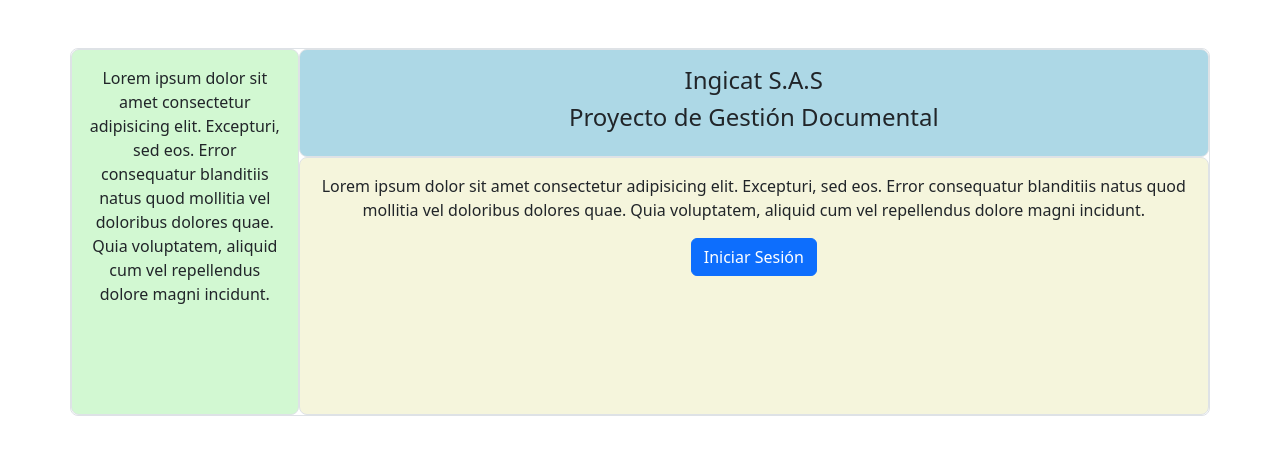
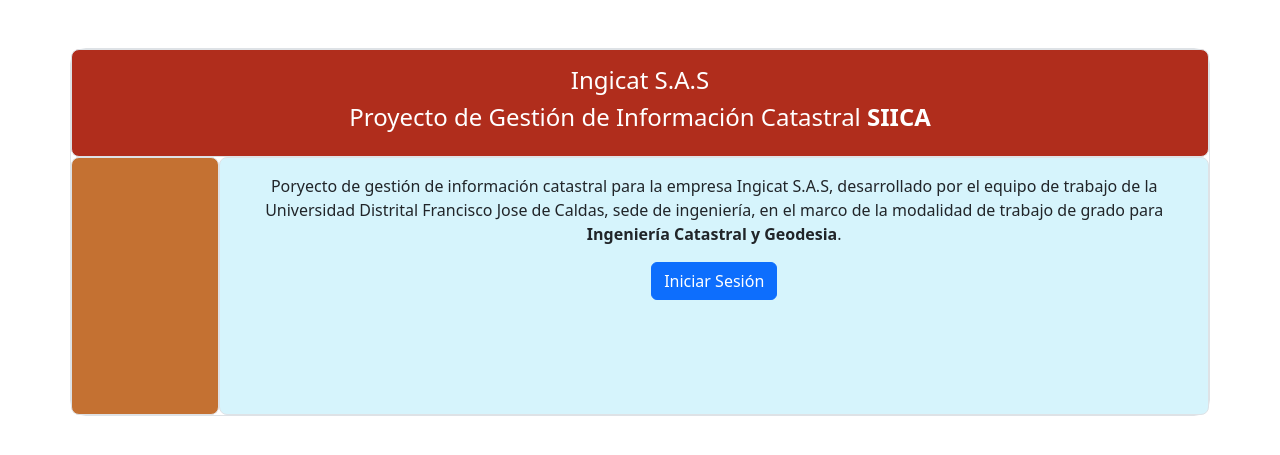
Before and after one commit to fabiow1010/INGICAT, a Django app: page / in a window 1280 px wide. Shown: the part 56-511 px from the top of the page. Run offline with Django 5.2, Linux system fonts and the light colour scheme.

Commit message:
Adjust_home

```diff
--- a/task/templates/home.html
+++ b/task/templates/home.html
@@ -2,35 +2,37 @@
 {% block content %}
 <style>
   .container {
-    border-radius: 0.5rem;
+    border-radius: 1rem;
     display: grid;
-    grid-template-columns: 0.5fr 1fr 1fr;
-    grid-template-rows: 0.6fr 1.4fr 1fr;
+    grid-template-columns: 0.3fr 1fr 1fr;
+    grid-template-rows: 1fr 1.4fr 1fr;
     gap: 0px 0px;
     grid-auto-flow: row;
     grid-template-areas:
-      "descripcion Titulos Titulos"
+      "Titulos Titulos Titulos"
       "descripcion Contenido Contenido"
       "descripcion Contenido Contenido";
   }
 
   .Titulos {
     grid-area: Titulos;
-    background-color: #add8e6; /* azul claro */
+    background-color: #b02d1c;
     padding: 1rem;
     border-radius: 0.5rem;
+    color: white;
+    text-align: center;
   }
 
   .descripcion {
     grid-area: descripcion;
-    background-color: #d2f8d2; /* verde claro */
+    background-color: #c47132;
     padding: 1rem;
     border-radius: 0.5rem;
   }
 
   .Contenido {
     grid-area: Contenido;
-    background-color: #f5f5dc; /* beige */
+    background-color: #d6f4fc;
     padding: 1rem;
     border-radius: 0.5rem;
   }
@@ -39,26 +41,22 @@
 <main class="container card-body mt-5 border background bg text-center">
   <div class="Titulos border text-center">
     <h4 class="text-center">Ingicat S.A.S</h4>
-    <h4 class="text-center">Proyecto de Gestión Documental</h4>
+    <h4 class="text-center">Proyecto de Gestión de Información Catastral <b>SIICA</b></h4>
   </div>
 
   <div class="descripcion border text-center">
     <p>
-      Lorem ipsum dolor sit amet consectetur adipisicing elit. Excepturi, sed
-      eos. Error consequatur blanditiis natus quod mollitia vel doloribus
-      dolores quae. Quia voluptatem, aliquid cum vel repellendus dolore magni
-      incidunt.
+
     </p>
   </div>
 
   <div class="Contenido border text-center">
     <div class="text-center">
       <p>
-        Lorem ipsum dolor sit amet consectetur adipisicing elit. Excepturi, sed
-        eos. Error consequatur blanditiis natus quod mollitia vel doloribus
-        dolores quae. Quia voluptatem, aliquid cum vel repellendus dolore magni
-        incidunt.
-      </p>
+      Poryecto de gestión de información catastral para la empresa Ingicat S.A.S,
+      desarrollado por el equipo de trabajo de la Universidad Distrital Francisco Jose de Caldas,
+      sede de ingeniería, en el marco de la modalidad de trabajo de grado para <b>Ingeniería Catastral y Geodesia</b>.
+           </p>
 
       {% if user.is_authenticated %}
         <a class="btn btn-primary" href="/predios/" title="Empezar Gestión">Empezar</a>
--- a/task/views.py
+++ b/task/views.py
@@ -388,7 +388,7 @@ def cliente_dashboard(request):
     buffer3.close()
     plt.clf()
 
-    ultimos_predios = predios.order_by("id")[:10]
+    ultimos_predios = predios.order_by("fecha_solicitud")[:10]
 
     contexto.update(
         {
```
Also changed, not shown: task/templates/dashboard.html (+11 -8 lines).
